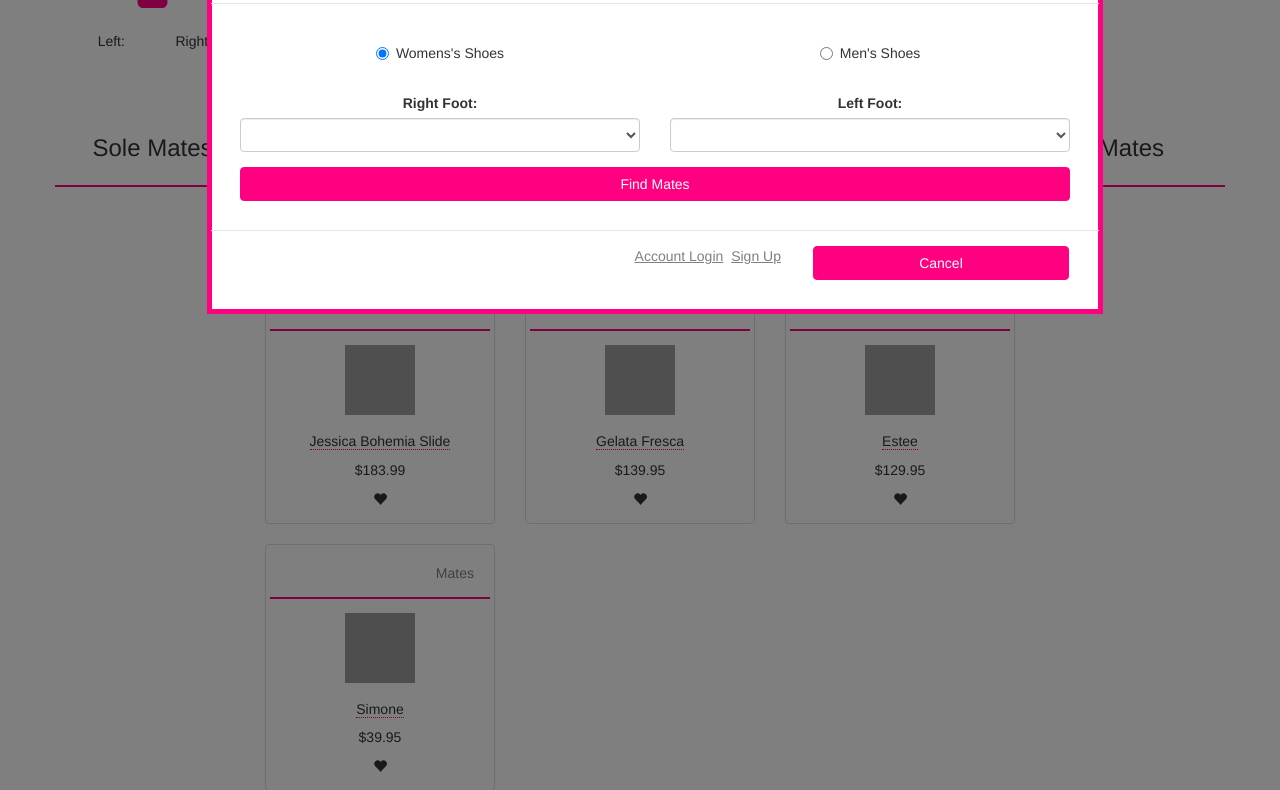
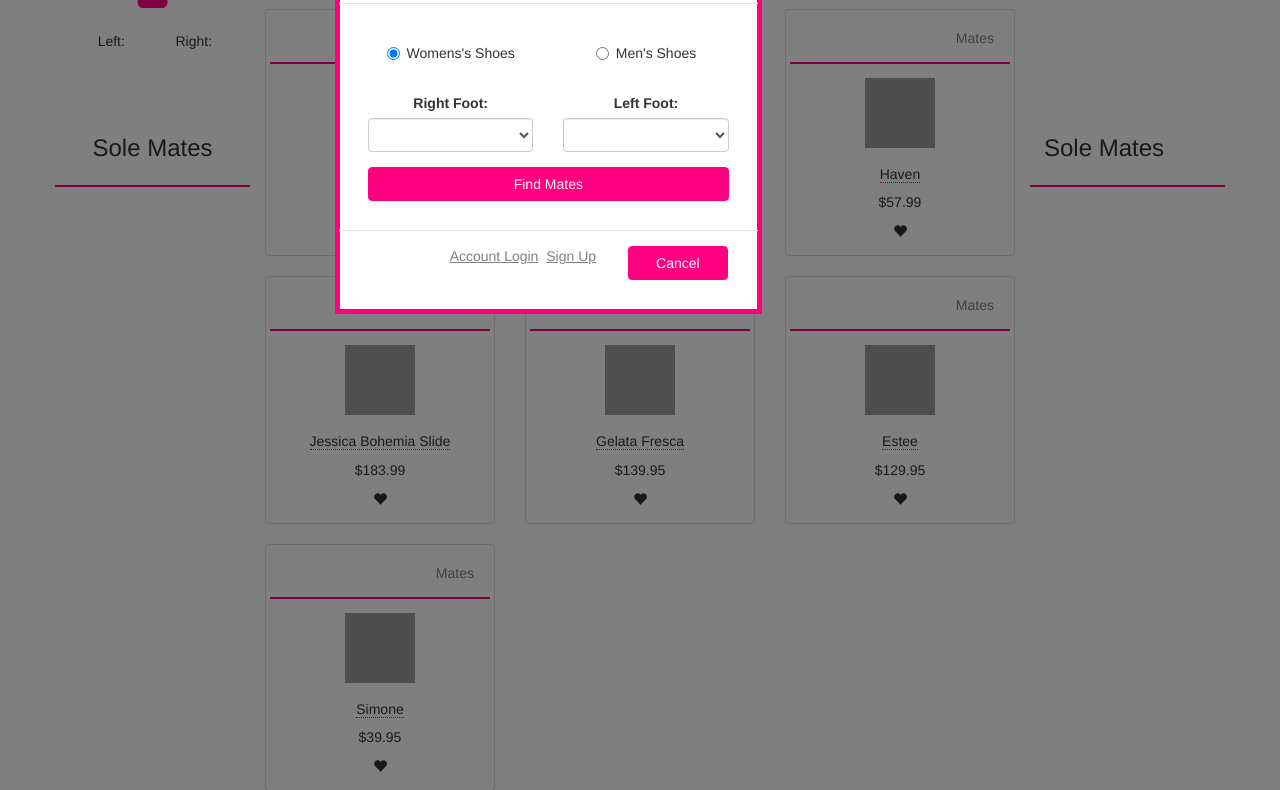
Before and after one commit to goodbedford/solemate, a website: page public/views/index.html in a window 1280 px wide. Shown: the part 208-998 px from the top of the page. Drawn offline with nearby package versions, Linux system fonts and the light colour scheme; some packages are replaced by stand-ins of ours; files that its build step writes are made by us from their sources; no server answers; grey boxes are pictures that could not be loaded; files whose address does not match are found by name.

Commit message:
udpated login modal style

```diff
--- a/public/css/style.css
+++ b/public/css/style.css
@@ -115,8 +115,9 @@ form{
 .login-modal{
   position: absolute;
   background-color:white;
-  margin: 10% 15%;
-  width: 70%;
+  margin-top: 10%;
+  /*margin: 10% 15%;*/
+  /*width: 70%;*/
   padding: 1em;
   border:5px solid #FF0080;
 
--- a/public/views/templates/login.html
+++ b/public/views/templates/login.html
@@ -1,5 +1,5 @@
 <div ng-show="showLoginModal" class="container login-modal-bg">
-  <div class="login-modal">
+  <div class="login-modal col-xs-10  col-sm-4  col-sm-offset-3">
     <div ng-show="showGuestLoginForm">
       <div class="modal-header row">
         <h3 class="modal-title text-center">Browse as Guest</h3>
```
